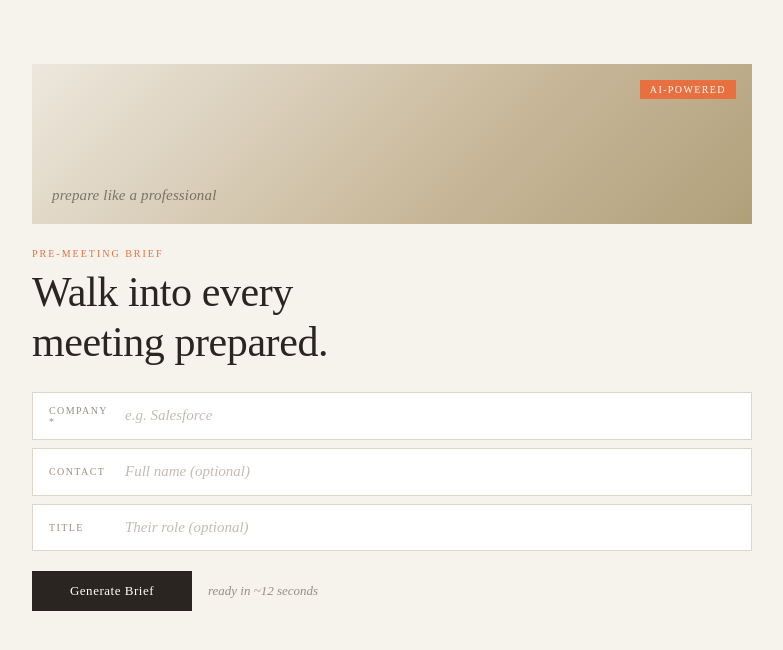
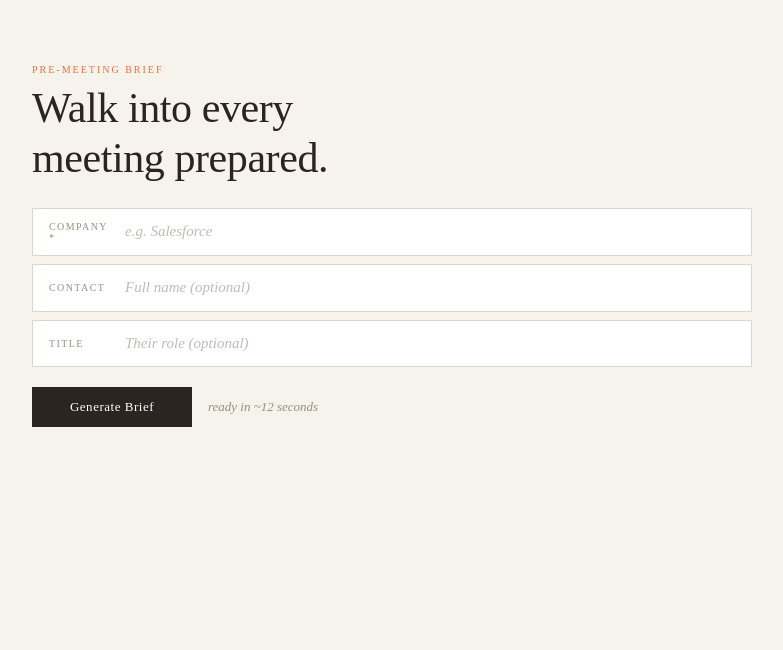
Before and after one commit to JaimeYeung/pre-meeting-brief, a Next.js app: page / in a window 1280 px wide. Shown: the top 650 px of the page, without its empty margins (248-1031 px from the left). Built offline with nearby package versions, Linux system fonts and the light colour scheme.

Commit message:
remove hero photo block

```diff
--- a/components/InputForm.tsx
+++ b/components/InputForm.tsx
@@ -41,44 +41,6 @@ export function InputForm({ onSubmit, isLoading }: InputFormProps) {
 
   return (
     <div style={{ width: '100%' }}>
-      {/* Hero photo block — taller, more editorial */}
-      <div style={{
-        width: '100%',
-        height: '160px',
-        background: 'linear-gradient(135deg, var(--cream-dark) 0%, #c8b89a 60%, #b0a07a 100%)',
-        display: 'flex',
-        flexDirection: 'column',
-        justifyContent: 'flex-end',
-        padding: 'var(--space-5)',
-        marginBottom: 'var(--space-6)',
-        position: 'relative',
-      }}>
-        <span style={{
-          position: 'absolute',
-          top: 'var(--space-4)',
-          right: 'var(--space-4)',
-          background: 'var(--accent)',
-          color: '#fff',
-          fontFamily: 'var(--font-body)',
-          fontSize: 'var(--text-xs)',
-          fontWeight: 500,
-          letterSpacing: '0.14em',
-          textTransform: 'uppercase',
-          padding: '4px 10px',
-        }}>
-          AI-powered
-        </span>
-        <p style={{
-          fontFamily: 'var(--font-display)',
-          fontStyle: 'italic',
-          fontSize: 'var(--text-base)',
-          color: 'rgba(42,37,32,0.55)',
-          letterSpacing: '0.01em',
-        }}>
-          prepare like a professional
-        </p>
-      </div>
-
       <form onSubmit={handleSubmit}>
         <p style={{
           fontFamily: 'var(--font-body)',
```
